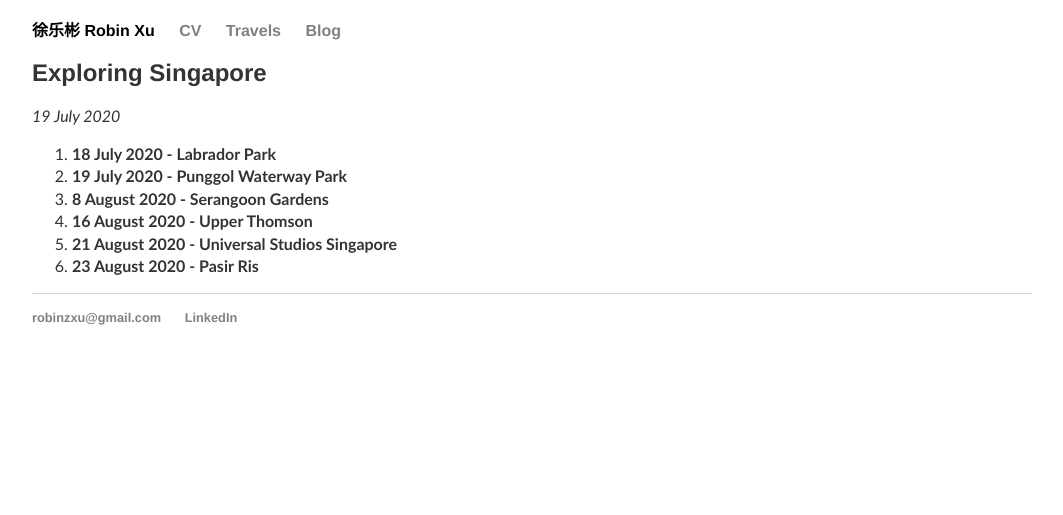
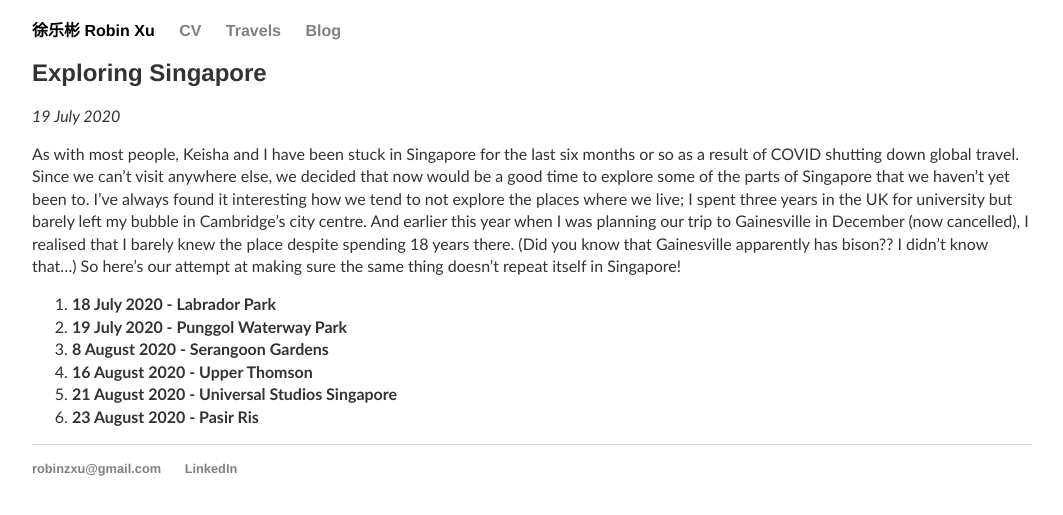
Before and after one commit to robinzxu/robinzxu.github.io, a Jekyll site: the page built from _posts/2020-07-19-exploring-singapore.md, in a window 1280 px wide. Shown: the top 515 px of the page, without its empty margins (108-1171 px from the left). Built offline with Jekyll 4.4.1, drawn with Linux system fonts in a browser that asks for light colours.

Commit message:
Exploring Singapore

```diff
--- a/_posts/2020-07-19-exploring-singapore.md
+++ b/_posts/2020-07-19-exploring-singapore.md
@@ -3,6 +3,8 @@ layout: post
 title: "Exploring Singapore"
 date: 2020-07-19
 ---
+
+As with most people, Keisha and I have been stuck in Singapore for the last six months or so as a result of COVID shutting down global travel. Since we can't visit anywhere else, we decided that now would be a good time to explore some of the parts of Singapore that we haven't yet been to. I've always found it interesting how we tend to not explore the places where we live; I spent three years in the UK for university but barely left my bubble in Cambridge's city centre. And earlier this year when I was planning our trip to Gainesville in December (now cancelled), I realised that I barely knew the place despite spending 18 years there. (Did you know that Gainesville apparently has bison?? I didn't know that...) So here's our attempt at making sure the same thing doesn't repeat itself in Singapore!
 
 1. **18 July 2020 - Labrador Park**
 2. **19 July 2020 - Punggol Waterway Park**
```
